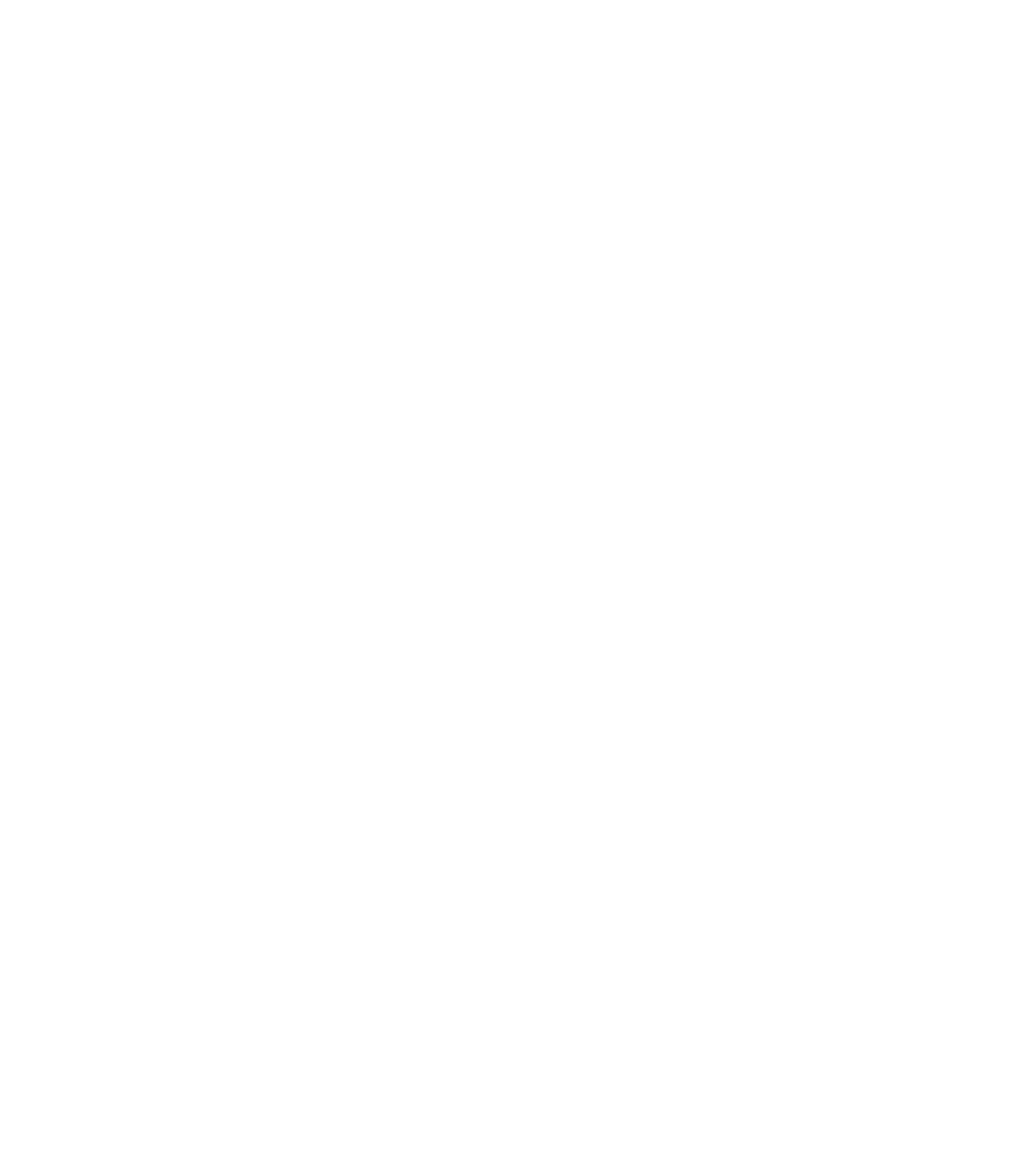
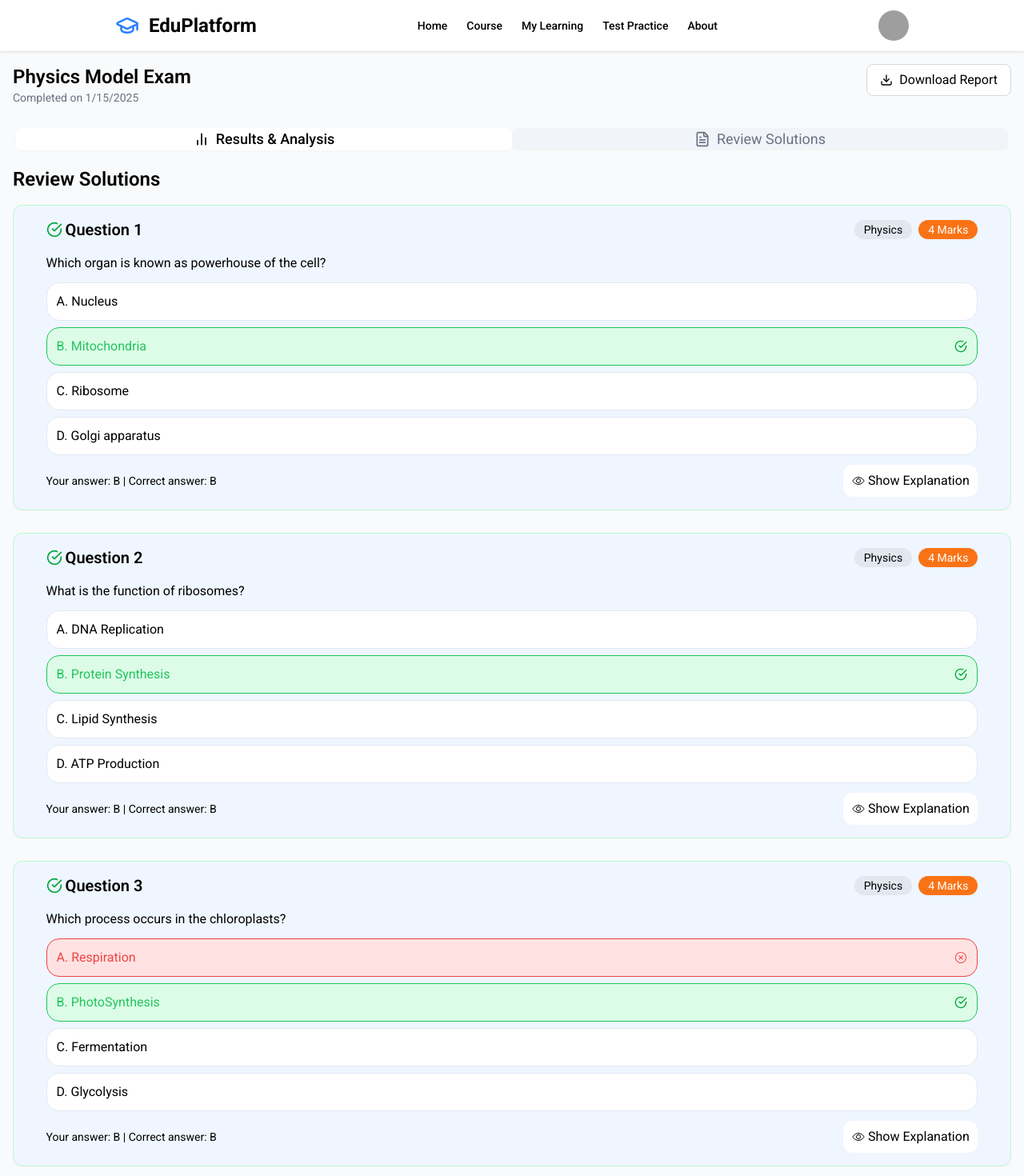
Before and after one commit to allenn66772/Eduplatform, a React (Vite) app: page /test-review in a window 1280 px wide. Before the commit this address had no page. Shown: the top 1470 px of the page at 80% size. Before the commit the page ends 800 px from the top, so only its background shows below. Built offline with nearby package versions, Linux system fonts and the light colour scheme; grey boxes are pictures that could not be loaded; a web font is replaced by a local one.

Commit message:
completed review Solutions

```diff
--- a/src/App.jsx
+++ b/src/App.jsx
@@ -17,6 +17,7 @@
     <Route path='/view-textpractice/:id' element={<View_textPractice/>}/>
     <Route path='/test-screen/:id' element={<Testquestions/>}/>
     <Route path='/test-result' element={<Testresult/>}/>
+    <Route path='/test-review' element={<Testresult review/>}/>
    </Routes>
     </>
   )
--- a/src/Pages/Testresult.jsx
+++ b/src/Pages/Testresult.jsx
@@ -7,10 +7,12 @@
 import { RxCrossCircled } from 'react-icons/rx'
 import { Link } from 'react-router-dom'
 import Footer from '../Components/Footer'
+import { IoEyeOutline } from 'react-icons/io5'
 
-function Testresult() {
+function Testresult({review}) {
     const [menuOpen, setMenuOpen] = useState(false)
           const [courseOpen, setCourseOpen] = useState(false)
+
   return (
     <>
      {/* Header */}
@@ -134,17 +136,206 @@
     </div>
 
     <div className="w-full mt-6">
+        {/* Toggle buttton */}
        <div className="w-full flex rounded-lg p-1">
-        <div className="flex-1 bg-white shadow shadow-[#F1F5F9] flex justify-center items-center text-sm sm:text-lg rounded-md gap-2 font-medium">
+        <Link to="/test-result" className="flex-1 bg-white shadow shadow-[#F1F5F9] flex justify-center items-center text-sm sm:text-lg rounded-md gap-2 font-medium">
           <FiBarChart2 className="text-lg sm:text-xl" />
           Results & Analysis
-        </div>
-        <div className="flex-1 bg-[#F1F5F9] flex justify-center items-center text-sm sm:text-lg rounded-md gap-2 text-gray-500">
+        </Link>
+        <Link to="/test-review" className="flex-1 bg-[#F1F5F9] flex justify-center items-center text-sm sm:text-lg rounded-md gap-2 text-gray-500">
           <LuFileText className="text-lg sm:text-xl" />
           Review Solutions
+        </Link>
+      </div>
+
+
+
+
+       {/* Review analysis */}
+
+       {review ? (
+   <div className="w-full">
+  {/* Heading */}
+  <div className="w-full mt-4">
+    <h1 className="text-2xl font-semibold">Review Solutions</h1>
+  </div>
+
+  {/* Box 1  */}
+  <div className="w-full bg-[#EFF6FF] border border-[#BBF7D0] rounded-xl mt-4 flex flex-col items-center px-3 py-4">
+
+    {/* Header */}
+    <div className="w-full max-w-[1164.8px] flex flex-wrap justify-between items-center gap-2">
+      <h2 className="text-xl font-semibold flex items-center gap-1">
+        <FiCheckCircle className="text-green-600" />
+        Question 1
+      </h2>
+
+      <div className="flex items-center gap-2">
+        <div className="px-3 py-0.5 bg-[#E2E8F0] rounded-full text-sm">
+          Physics
+        </div>
+        <div className="px-3 py-0.5 bg-[#F97316] text-white rounded-full text-sm">
+          4 Marks
+        </div>
       </div>
     </div>
 
+    {/* Content */}
+    <div className="w-full max-w-[1164.8px] mt-4">
+      <p className="mb-3">Which organ is known as powerhouse of the cell?</p>
+
+      <div className="w-full min-h-[48px] flex items-center px-3 mb-2 bg-white border border-[#E2E8F0] rounded-2xl">
+        A. Nucleus
+      </div>
+
+     <div className="w-full min-h-[48px] flex items-center px-3 mb-2 bg-[#DCFCE7] border border-[#22C55E] rounded-2xl text-[#22C55E]">
+  <h1>B. Mitochondria</h1>
+
+  <FiCheckCircle className="ml-auto text-green-600" />
+</div>
+
+
+      <div className="w-full min-h-[48px] flex items-center px-3 mb-2 bg-white border border-[#E2E8F0] rounded-2xl">
+        C. Ribosome
+      </div>
+
+      <div className="w-full min-h-[48px] flex items-center px-3 mb-3 bg-white border border-[#E2E8F0] rounded-2xl">
+        D. Golgi apparatus
+      </div>
+
+      <div className="w-full flex flex-col sm:flex-row sm:items-center gap-3">
+        <p className="text-sm">
+          Your answer: B | Correct answer: B
+        </p>
+
+        <div className="sm:ml-auto w-full sm:w-[168px] h-[40px] bg-white rounded-xl flex justify-center items-center cursor-pointer">
+          <IoEyeOutline className="mr-1" />
+          Show Explanation
+        </div>
+      </div>
+    </div>
+  </div>
+
+  {/* Box 2  */}
+  <div className="w-full bg-[#EFF6FF] border border-[#BBF7D0] rounded-xl mt-7 flex flex-col items-center px-3 py-4">
+
+    <div className="w-full max-w-[1164.8px] flex flex-wrap justify-between items-center gap-2">
+      <h2 className="text-xl font-semibold flex items-center gap-1">
+        <FiCheckCircle className="text-green-600" />
+        Question 2
+      </h2>
+
+      <div className="flex items-center gap-2">
+        <div className="px-3 py-0.5 bg-[#E2E8F0] rounded-full text-sm">
+          Physics
+        </div>
+        <div className="px-3 py-0.5 bg-[#F97316] text-white rounded-full text-sm">
+          4 Marks
+        </div>
+      </div>
+    </div>
+
+    <div className="w-full max-w-[1164.8px] mt-4">
+      <p className="mb-3">What is the function of ribosomes?</p>
+
+      <div className="w-full min-h-[48px] flex items-center px-3 mb-2 bg-white border border-[#E2E8F0] rounded-2xl">
+        A. DNA Replication
+      </div>
+
+     <div className="w-full min-h-[48px] flex items-center px-3 mb-2 bg-[#DCFCE7] border border-[#22C55E] rounded-2xl text-[#22C55E]">
+     <h1>B. Protein Synthesis</h1>
+
+  <FiCheckCircle className="ml-auto text-green-600" />
+</div>
+
+
+      <div className="w-full min-h-[48px] flex items-center px-3 mb-2 bg-white border border-[#E2E8F0] rounded-2xl">
+        C. Lipid Synthesis
+      </div>
+
+      <div className="w-full min-h-[48px] flex items-center px-3 mb-3 bg-white border border-[#E2E8F0] rounded-2xl">
+        D. ATP Production
+      </div>
+
+      <div className="w-full flex flex-col sm:flex-row sm:items-center gap-3">
+        <p className="text-sm">
+          Your answer: B | Correct answer: B
+        </p>
+
+        <div className="sm:ml-auto w-full sm:w-[168px] h-[40px] bg-white rounded-xl flex justify-center items-center cursor-pointer">
+          <IoEyeOutline className="mr-1" />
+          Show Explanation
+        </div>
+      </div>
+    </div>
+  </div>
+
+    {/* Box 3 */}
+
+<div className="w-full bg-[#EFF6FF] border border-[#BBF7D0] rounded-xl mt-7 mb-6 flex flex-col items-center px-3 py-4">
+
+  {/* Header */}
+  <div className="w-full max-w-[1164.8px] flex flex-wrap justify-between items-center gap-2">
+    <h2 className="text-xl font-semibold flex items-center gap-1">
+      <FiCheckCircle className="text-green-600" />
+      Question 3
+    </h2>
+
+    <div className="flex items-center gap-2">
+      <div className="px-3 py-0.5 bg-[#E2E8F0] rounded-full text-sm">
+        Physics
+      </div>
+      <div className="px-3 py-0.5 bg-[#F97316] text-white rounded-full text-sm">
+        4 Marks
+      </div>
+    </div>
+  </div>
+
+  {/* Content */}
+  <div className="w-full max-w-[1164.8px] mt-4">
+    <p className="mb-3">
+      Which process occurs in the chloroplasts?
+    </p>
+
+    <div className="w-full min-h-[48px] flex items-center px-3 mb-2 bg-[#FEE2E2] border border-[#EF4444] text-[#EF4444] rounded-2xl">
+       <span>A. Respiration</span>
+
+       <RxCrossCircled className="ml-auto text-[#EF4444]" />
+     </div>
+
+
+      <div className="w-full min-h-[48px] flex items-center px-3 mb-2 bg-[#DCFCE7] border border-[#22C55E] rounded-2xl text-[#22C55E]">
+     <h1>B. PhotoSynthesis</h1>
+
+  <FiCheckCircle className="ml-auto text-green-600" />
+</div>
+
+    <div className="w-full min-h-[48px] flex items-center px-3 mb-2 bg-white border border-[#E2E8F0] rounded-2xl">
+      C. Fermentation
+    </div>
+
+    <div className="w-full min-h-[48px] flex items-center px-3 mb-3 bg-white border border-[#E2E8F0] rounded-2xl">
+      D. Glycolysis
+    </div>
+
+    <div className="w-full flex flex-col sm:flex-row sm:items-center gap-3">
+      <p className="text-sm">
+        Your answer: B | Correct answer: B
+      </p>
+
+      <div className="sm:ml-auto w-full sm:w-[168px] h-[40px] bg-white rounded-xl flex justify-center items-center cursor-pointer">
+        <IoEyeOutline className="mr-1" />
+        Show Explanation
+      </div>
+    </div>
+  </div>
+</div>
+
+
+</div>
+
+     ) : (
+        <>
           <div className="w-full flex flex-wrap justify-center gap-4 mt-5">
             <div className="w-full sm:w-[286px] h-[134px] bg-white shadow rounded-lg text-center">
               <p className="text-3xl text-green-600 font-semibold mt-4">4</p>
@@ -174,7 +365,6 @@
               <p className="text-xs text-gray-500">out of 60m</p>
             </div>
           </div>
-
            <div className="w-full mt-12 flex flex-col lg:flex-row gap-6">
             <div className="w-full lg:w-[800px] bg-white shadow rounded-2xl p-6 sm:p-8">
               <div className="flex items-center gap-2 mb-8">
@@ -323,6 +513,14 @@
               </div>
             </div>
           </div>
+        </>
+     )
+       }
+
+
+
+
+
     </div>
   </div>
 </div>
```
Lines whose indentation alone changed are shown as unchanged.
